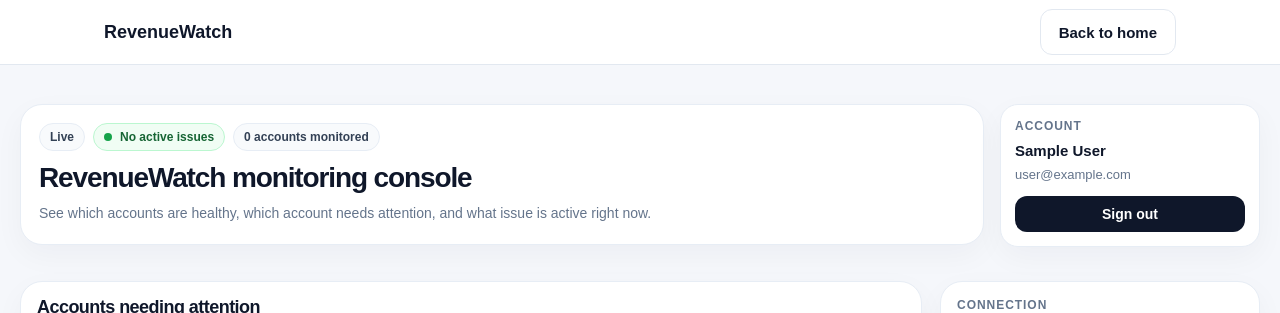
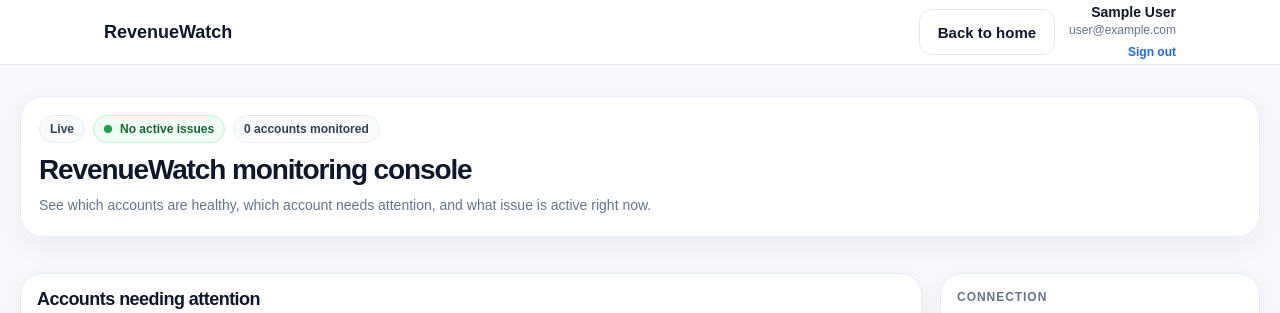
Before and after one commit to Miguel-0721/RevenueWatch, a Next.js app: page /dashboard in a window 1280 px wide. Shown: the top 313 px of the page. Built offline with nearby package versions, Linux system fonts and the light colour scheme; no server answers; the database is empty; sample sign-in values are in the browser's storage.

Commit message:
auth + navbar + dashboard user session setup

```diff
--- a/src/app/dashboard/page.tsx
+++ b/src/app/dashboard/page.tsx
@@ -1,8 +1,7 @@
 import { prisma } from "@/lib/prisma";
-import Navbar from "@/components/Navbar";
 import Link from "next/link";
 import { DisconnectButton } from "./DisconnectButton";
-import { auth, signOut } from "../../auth";
+import { auth } from "../../auth";
 import { redirect } from "next/navigation";
 
 export const dynamic = "force-dynamic";
@@ -492,19 +491,18 @@ const healthyAccounts = monitoredAccounts.filter(
         color: "#0f172a",
       }}
     >
-      <Navbar />
 
       <div
         style={{
           maxWidth: 1460,
           margin: "0 auto",
-          padding: "104px 20px 72px",
+padding: "96px 20px 72px",
         }}
       >
           <div
         style={{
           display: "grid",
-          gridTemplateColumns: "minmax(0, 1fr) auto",
+        gridTemplateColumns: "1fr",
           gap: 16,
           alignItems: "start",
           marginBottom: 18,
@@ -517,80 +515,7 @@ const healthyAccounts = monitoredAccounts.filter(
           topIssueLabel={topIssueLabel}
         />
 
-        <section
-          style={{
-            background: "#ffffff",
-            border: "1px solid #e7edf5",
-            borderRadius: 18,
-            padding: 14,
-            boxShadow: "0 10px 30px rgba(15,23,42,0.04)",
-            minWidth: 260,
-          }}
-        >
-          <div
-            style={{
-              fontSize: 12,
-              fontWeight: 800,
-              letterSpacing: "0.08em",
-              textTransform: "uppercase",
-              color: "#64748b",
-              marginBottom: 8,
-            }}
-          >
-            Account
-          </div>
-
-          <div
-            style={{
-              fontSize: 15,
-              fontWeight: 700,
-              color: "#0f172a",
-              lineHeight: 1.3,
-            }}
-          >
-            {session.user.name || "Signed in user"}
-          </div>
-
-          <div
-            style={{
-              fontSize: 13,
-              color: "#64748b",
-              marginTop: 4,
-              lineHeight: 1.5,
-              wordBreak: "break-word",
-            }}
-          >
-            {session.user.email}
-          </div>
-
-          <form
-            action={async () => {
-              "use server";
-              await signOut({ redirectTo: "/login" });
-            }}
-            style={{ marginTop: 12 }}
-          >
-            <button
-              type="submit"
-              style={{
-                width: "100%",
-                display: "inline-flex",
-                alignItems: "center",
-                justifyContent: "center",
-                padding: "10px 12px",
-                borderRadius: 12,
-                background: "#0f172a",
-                color: "#ffffff",
-                border: "none",
-                fontSize: 14,
-                fontWeight: 700,
-                cursor: "pointer",
-              }}
-            >
-              Sign out
-            </button>
-          </form>
-        </section>
+
       </div>
         <div
           style={{
--- a/src/app/layout.tsx
+++ b/src/app/layout.tsx
@@ -1,6 +1,7 @@
 import type { Metadata } from "next";
 import { Geist, Geist_Mono } from "next/font/google";
 import "./globals.css";
+import Navbar from "@/components/Navbar";
 
 const geistSans = Geist({
   variable: "--font-geist-sans",
@@ -12,7 +13,7 @@ const geistMono = Geist_Mono({
   subsets: ["latin"],
 });
 
-export const metadata = {
+export const metadata: Metadata = {
   title: "RevenueWatch",
   description:
     "Monitor Stripe revenue drops and payment failures with simple, read-only alerts.",
@@ -26,6 +27,7 @@ export default function RootLayout({
   return (
     <html lang="en">
       <body className={`${geistSans.variable} ${geistMono.variable}`}>
+        <Navbar />
         {children}
       </body>
     </html>
--- a/src/components/Navbar.tsx
+++ b/src/components/Navbar.tsx
@@ -1,4 +1,8 @@
-export default function Navbar() {
+import { auth, signOut } from "../auth";
+
+export default async function Navbar() {
+  const session = await auth();
+
   return (
     <header className="navbar">
       <div className="container navbar-inner">
@@ -6,10 +10,71 @@ export default function Navbar() {
           RevenueWatch
         </a>
 
-        <div className="nav-actions">
+        <div
+          style={{
+            display: "flex",
+            alignItems: "center",
+            gap: "14px",
+          }}
+        >
           <a href="/" className="btn btn-secondary">
             Back to home
           </a>
+
+          {session?.user ? (
+            <div
+              style={{
+                display: "flex",
+                flexDirection: "column",
+                alignItems: "flex-end",
+                lineHeight: 1.2,
+              }}
+            >
+              <span
+                style={{
+                  fontSize: "14px",
+                  fontWeight: 700,
+                  color: "#0f172a",
+                }}
+              >
+                {session.user.name || "Signed in user"}
+              </span>
+
+              <span
+                style={{
+                  fontSize: "12px",
+                  color: "#64748b",
+                  marginTop: "2px",
+                }}
+              >
+                {session.user.email}
+              </span>
+
+              <form
+                action={async () => {
+                  "use server";
+                  await signOut({ redirectTo: "/login" });
+                }}
+                style={{ marginTop: "4px" }}
+              >
+                <button
+                  type="submit"
+                  style={{
+                    background: "none",
+                    border: "none",
+                    padding: 0,
+                    margin: 0,
+                    fontSize: "12px",
+                    fontWeight: 600,
+                    color: "#2563eb",
+                    cursor: "pointer",
+                  }}
+                >
+                  Sign out
+                </button>
+              </form>
+            </div>
+          ) : null}
         </div>
       </div>
     </header>
```
